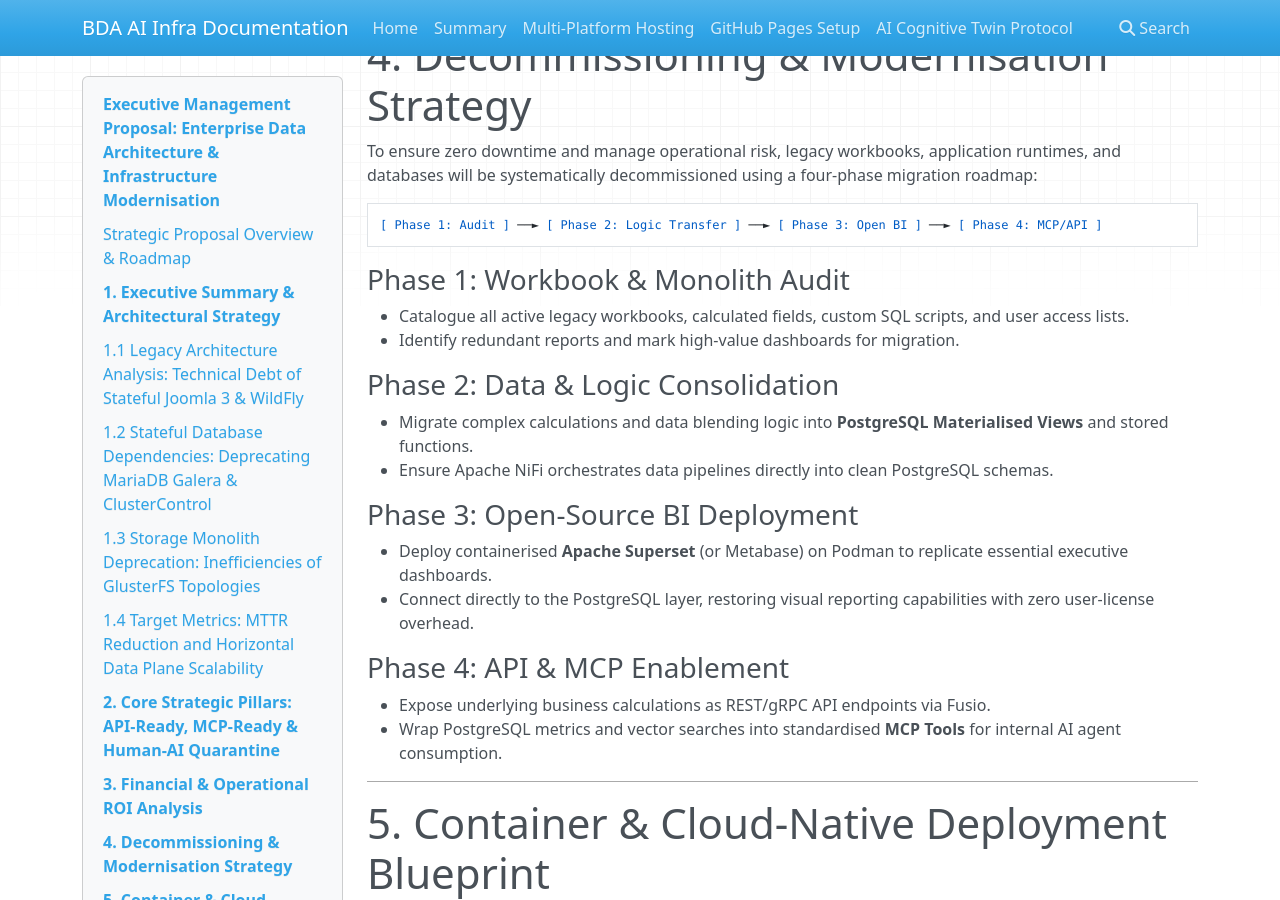
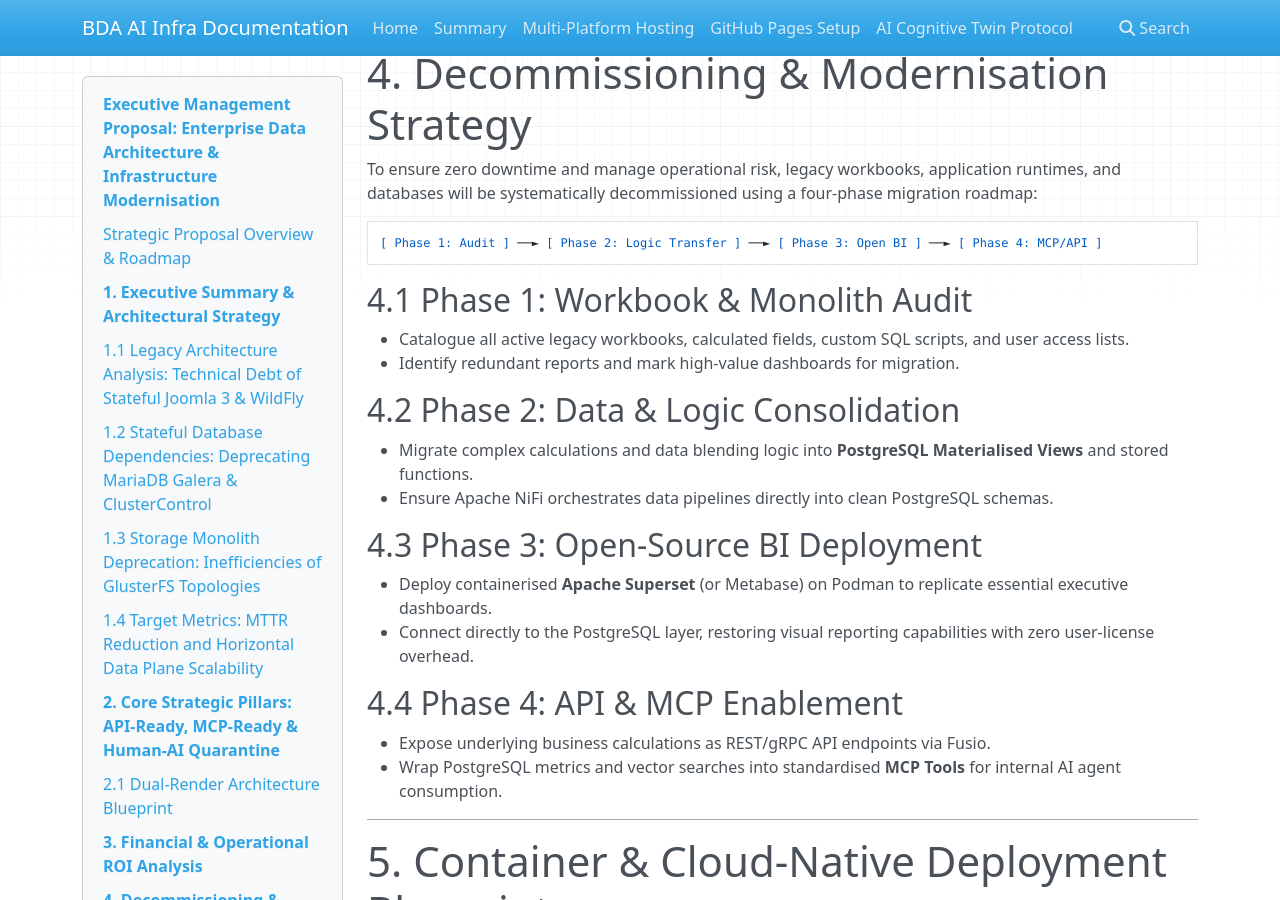
Before and after one commit to linuxmalaysia/bda-ai-infra, an MkDocs documentation site: the page built from docs/IT-MANAGEMENT-PROPOSAL.md, in a window 1280 px wide and 900 px high, scrolled down 9219 px. Built offline with MkDocs 1.6.1, drawn with Linux system fonts in a browser that asks for light colours; nearby versions of some CDN libraries; some of the changed text lies outside the part shown.

Commit message:
docs(proposal): fix markdownlint heading levels in IT management proposal
Co-authored-by: google-labs-jules[bot] <161369871+google-labs-jules[bot]@users.noreply.github.com>

````diff
--- a/docs/IT-MANAGEMENT-PROPOSAL.md
+++ b/docs/IT-MANAGEMENT-PROPOSAL.md
@@ -207,9 +207,9 @@ The target architecture commits to the following quantifiable engineering benchm
 
 To ensure total clarity across executive and technical reviews, the target architecture is documented using our standardized dual-render architecture specification.
 
-### 2.1 Dual-Render Architecture Blueprint
+## 2.1 Dual-Render Architecture Blueprint
 
-#### 1. Standalone Production-Ready SVG Vector Graphic (`.svg`)
+### 1. Standalone Production-Ready SVG Vector Graphic (`.svg`)
 
 <svg xmlns="http://www.w3.org/2000/svg" viewBox="0 0 960 480" width="100%" height="100%">
   <defs>
@@ -275,7 +275,7 @@ To ensure total clarity across executive and technical reviews, the target archi
 
 <p align="center"><em>Figure 2.1: Dual-Render Architecture Diagram — API-First &amp; MCP-Ready Data Platform Topology</em></p>
 
-#### 2. Git-Native Mermaid Topology (`.mmd`)
+### 2. Git-Native Mermaid Topology (`.mmd`)
 
 ```mermaid
 flowchart TD
@@ -308,7 +308,7 @@ flowchart TD
     MCP -->|"Native Tool Execution"| AI
 ```
 
-#### 3. Summary Interface & Routing Table
+### 3. Summary Interface & Routing Table
 
 | Source Component | Target Component | Port / Protocol / API Ingress | Security Boundary / Access Key | Operational Significance / Flow Description |
 | :--- | :--- | :--- | :--- | :--- |
@@ -357,19 +357,19 @@ To ensure zero downtime and manage operational risk, legacy workbooks, applicati
 [ Phase 1: Audit ] ──► [ Phase 2: Logic Transfer ] ──► [ Phase 3: Open BI ] ──► [ Phase 4: MCP/API ]
 ```
 
-### Phase 1: Workbook & Monolith Audit
+## 4.1 Phase 1: Workbook & Monolith Audit
 * Catalogue all active legacy workbooks, calculated fields, custom SQL scripts, and user access lists.
 * Identify redundant reports and mark high-value dashboards for migration.
 
-### Phase 2: Data & Logic Consolidation
+## 4.2 Phase 2: Data & Logic Consolidation
 * Migrate complex calculations and data blending logic into **PostgreSQL Materialised Views** and stored functions.
 * Ensure Apache NiFi orchestrates data pipelines directly into clean PostgreSQL schemas.
 
-### Phase 3: Open-Source BI Deployment
+## 4.3 Phase 3: Open-Source BI Deployment
 * Deploy containerised **Apache Superset** (or Metabase) on Podman to replicate essential executive dashboards.
 * Connect directly to the PostgreSQL layer, restoring visual reporting capabilities with zero user-license overhead.
 
-### Phase 4: API & MCP Enablement
+## 4.4 Phase 4: API & MCP Enablement
 * Expose underlying business calculations as REST/gRPC API endpoints via Fusio.
 * Wrap PostgreSQL metrics and vector searches into standardised **MCP Tools** for internal AI agent consumption.
 
````
